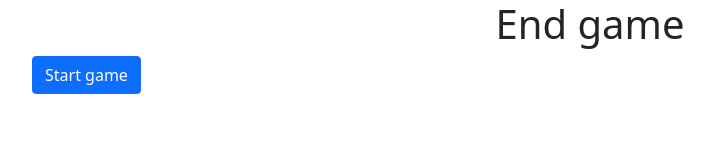
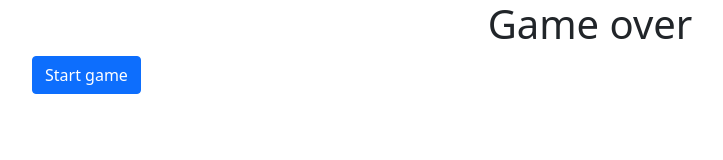
Before and after one commit to Mr-Paolo/vue-001, a plain HTML site: page index.html in a window 1280 px wide. Shown: the whole page, without its empty margins (50-773 px from the left). Drawn offline with nearby package versions, Linux system fonts and the light colour scheme.

Commit message:
Changed the text

```diff
--- a/index.html
+++ b/index.html
@@ -13,7 +13,7 @@
     <div class="container">
         <div class="levels">
             <div class="level-0" v-if="level === 0" >
-                <h1 class="text-center">End game </h1>
+                <h1 class="text-center">Game over </h1>
                 <div class="btn btn-primary" @click="levelUp()">Start game</div>
             </div>
             <div class="level-1 d-flex flex-wrap" v-if="level === 1">
```
